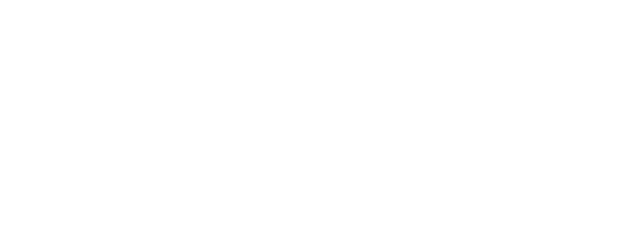
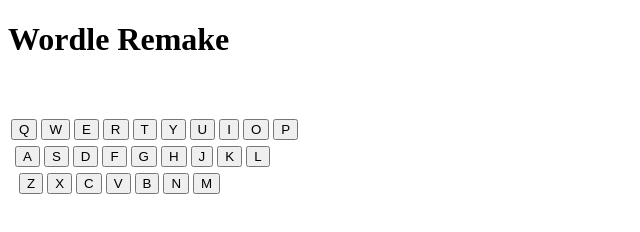
Before and after one commit to darthluke04/WordleRemake, a plain HTML site: page index.html in a window 1280 px wide. Shown: the whole page, without its empty margins (0-640 px from the left). Drawn offline with nearby package versions, Linux system fonts and the light colour scheme.

Commit message:
Update index.html

```diff
--- a/index.html
+++ b/index.html
@@ -1,12 +1,64 @@
 <!DOCTYPE html>
-<html lang="en">
-<head>
-    <meta charset="UTF-8">
-    <meta http-equiv="X-UA-Compatible" content="IE=edge">
-    <meta name="viewport" content="width=device-width, initial-scale=1.0">
-    <title>Document</title>
-</head>
-<body>
-
-</body>
+<html>
+  <head>
+    <meta charset="utf-8">
+    <meta name="viewport" content="width=device-width">
+    <title>Wordle Remake</title>
+    <link href="style.css" rel="stylesheet" type="text/css" />
+		<script src="https://ajax.googleapis.com/ajax/libs/jquery/3.2.1/jquery.min.js"></script>
+		<script src="script.js"></script>
+  </head>
+  <body onload="mainJS();">
+    <div class="main">
+      <h1>Wordle Remake</h1>
+      <div id="game">
+        <table id='tbl'></table>
+      </div>
+      <br><br>
+      <div class="keyboard">
+        <table id="keyboardR0">
+          <tr id="keyR0">
+            <td id="keyR0C0"><input class="key" id="keyQ" type="button" value="Q"></td>
+            <td id="keyR0C1"><input class="key" id="keyW" type="button" value="W"></td>
+            <td id="keyR0C2"><input class="key" id="keyE" type="button" value="E"></td>
+            <td id="keyR0C3"><input class="key" id="keyR" type="button" value="R"></td>
+            <td id="keyR0C4"><input class="key" id="keyT" type="button" value="T"></td>
+            <td id="keyR0C5"><input class="key" id="keyY" type="button" value="Y"></td>
+            <td id="keyR0C6"><input class="key" id="keyU" type="button" value="U"></td>
+            <td id="keyR0C7"><input class="key" id="keyI" type="button" value="I"></td>
+            <td id="keyR0C8"><input class="key" id="keyO" type="button" value="O"></td>
+            <td id="keyR0C9"><input class="key" id="keyP" type="button" value="P"></td>
+          </tr>
+        </table>
+        <table id="keyboardR1">
+          <tr id="keyR1">
+            <td id="keyR1C0"></td>
+            <td id="keyR1C1"><input class="key" id="keyA" type="button" value="A"></td>
+            <td id="keyR1C2"><input class="key" id="keyS" type="button" value="S"></td>
+            <td id="keyR1C3"><input class="key" id="keyD" type="button" value="D"></td>
+            <td id="keyR1C4"><input class="key" id="keyF" type="button" value="F"></td>
+            <td id="keyR1C5"><input class="key" id="keyG" type="button" value="G"></td>
+            <td id="keyR1C6"><input class="key" id="keyH" type="button" value="H"></td>
+            <td id="keyR1C7"><input class="key" id="keyJ" type="button" value="J"></td>
+            <td id="keyR1C8"><input class="key" id="keyK" type="button" value="K"></td>
+            <td id="keyR1C9"><input class="key" id="keyL" type="button" value="L"></td>
+          </tr>
+        </table>
+        <table id="keyboardR2">
+          <tr id="keyR2">
+            <td id="keyR2C0"></td>
+            <td id="keyR2C1"></td>
+            <td id="keyR2C2"><input class="key" id="keyZ" type="button" value="Z"></td>
+            <td id="keyR2C3"><input class="key" id="keyX" type="button" value="X"></td>
+            <td id="keyR2C4"><input class="key" id="keyC" type="button" value="C"></td>
+            <td id="keyR2C5"><input class="key" id="keyV" type="button" value="V"></td>
+            <td id="keyR2C6"><input class="key" id="keyB" type="button" value="B"></td>
+            <td id="keyR2C7"><input class="key" id="keyN" type="button" value="N"></td>
+            <td id="keyR2C8"><input class="key" id="keyM" type="button" value="M"></td>
+            <td id="keyR2C9"></td>
+          </tr>
+        </table>
+      </div>
+    </div>
+  </body>
 </html>
```
